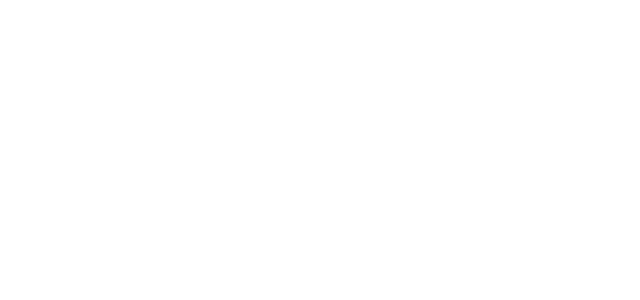
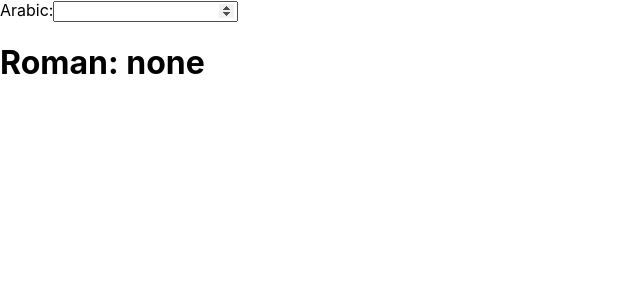
Before and after one commit to JWaclawowicz/roman, a React (Create React App) app: page / in a window 1280 px wide. Shown: the top 300 px of the page, without its empty margins (0-640 px from the left). Built offline with nearby package versions, Linux system fonts and the light colour scheme.

Commit message:
Add RomanConverter component to App component

```diff
--- a/src/App.js
+++ b/src/App.js
@@ -1,10 +1,11 @@
 import React from 'react';
 import logo from './logo.svg';
 import './App.css';
+import RomanConverter from "./RomanConverter";
 
 function App() {
   return (
-    <div />
+    <RomanConverter />
   );
 }
 
```
